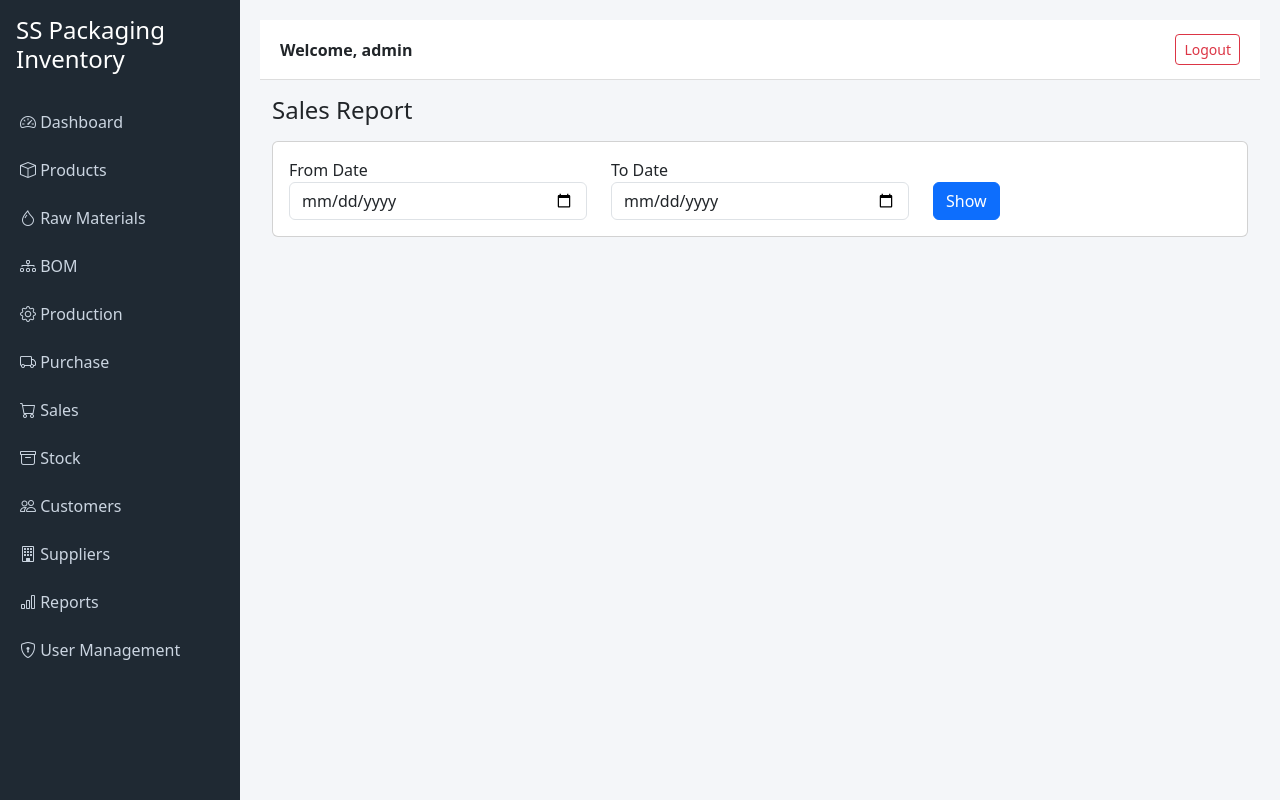
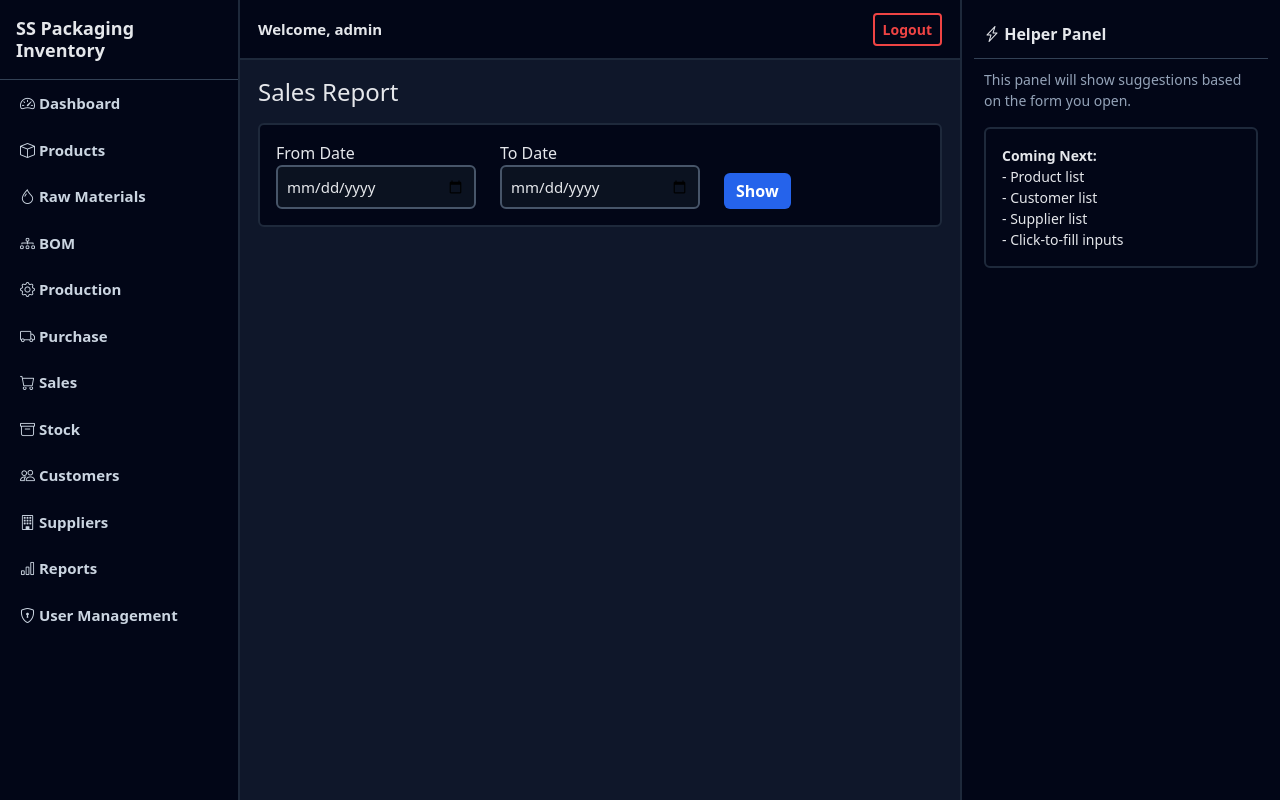
Before and after one commit to Pawan0472/bottle-inventory-, a Flask app: page /reports/sales in a window 1280 px wide. Run offline with Flask 3, Linux system fonts and the light colour scheme; a user stored in the database is signed in.

Commit message:
Update UI layout + add helper panel skeleton

```diff
--- a/templates/base.html
+++ b/templates/base.html
@@ -2,57 +2,215 @@
 <html lang="en">
 <head>
     <meta charset="UTF-8">
+    <meta name="viewport" content="width=device-width, initial-scale=1.0">
     <title>SS Packaging Inventory</title>
+
+    <!-- Bootstrap -->
     <link href="https://cdn.jsdelivr.net/npm/bootstrap@5.3.2/dist/css/bootstrap.min.css" rel="stylesheet">
     <link href="https://cdn.jsdelivr.net/npm/bootstrap-icons@1.11.1/font/bootstrap-icons.css" rel="stylesheet">
 
     <style>
+        :root {
+            --bg: #0f172a;
+            --panel: #020617;
+            --panel2: #0b1220;
+            --border: #1e293b;
+            --border2: #334155;
+            --text: #e5e7eb;
+            --muted: #94a3b8;
+            --accent: #38bdf8;
+            --btn: #2563eb;
+            --btnHover: #1d4ed8;
+            --danger: #ef4444;
+        }
+
         body {
             margin: 0;
-            background-color: #f4f6f9;
+            background: var(--bg);
+            color: var(--text);
+            font-family: system-ui, -apple-system, Segoe UI, Roboto, Arial, sans-serif;
         }
 
+        /* ===== Layout ===== */
+        .app-layout {
+            display: grid;
+            grid-template-columns: 240px 1fr 320px;
+            height: 100vh;
+            overflow: hidden;
+        }
+
+        /* ===== Sidebar ===== */
         .sidebar {
-            width: 240px;
+            background: var(--panel);
+            border-right: 2px solid var(--border);
             height: 100vh;
-            position: fixed;
-            background-color: #1f2933;
-            color: white;
+            position: sticky;
+            top: 0;
+            overflow-y: auto;
+        }
+
+        .sidebar h4 {
+            font-size: 18px;
+            font-weight: 800;
+            padding: 18px 16px;
+            margin: 0;
+            border-bottom: 1px solid var(--border2);
         }
 
         .sidebar a {
             color: #cbd5e1;
             text-decoration: none;
             display: block;
-            padding: 12px 20px;
+            padding: 12px 16px;
+            font-size: 15px;
+            font-weight: 600;
+            border-left: 4px solid transparent;
         }
 
         .sidebar a:hover {
-            background-color: #374151;
+            background: #0b1220;
             color: white;
+            border-left: 4px solid var(--accent);
         }
 
-        .content {
-            margin-left: 240px;
-            padding: 20px;
+        /* ===== Main Content ===== */
+        .main {
+            height: 100vh;
+            overflow: hidden;
+            display: flex;
+            flex-direction: column;
         }
 
+        /* ===== Topbar ===== */
         .topbar {
             height: 60px;
-            background-color: white;
-            border-bottom: 1px solid #ddd;
-            padding: 10px 20px;
+            background: var(--panel);
+            border-bottom: 2px solid var(--border);
+            padding: 10px 18px;
             display: flex;
             justify-content: space-between;
             align-items: center;
         }
+
+        .topbar strong {
+            font-size: 15px;
+        }
+
+        /* ===== Page Content ===== */
+        .content {
+            padding: 18px;
+            overflow-y: auto;
+            height: calc(100vh - 60px);
+        }
+
+        /* ===== Helper Panel ===== */
+        .helper-panel {
+            background: var(--panel);
+            border-left: 2px solid var(--border);
+            height: 100vh;
+            position: sticky;
+            top: 0;
+            overflow-y: auto;
+            padding: 12px;
+        }
+
+        .helper-header {
+            font-size: 16px;
+            font-weight: 800;
+            padding: 10px 10px 12px 10px;
+            border-bottom: 1px solid var(--border2);
+        }
+
+        .helper-body {
+            padding: 10px;
+            font-size: 14px;
+        }
+
+        .muted {
+            color: var(--muted);
+        }
+
+        /* ===== Inputs (High Contrast) ===== */
+        input, select, textarea {
+            background: #0b1220 !important;
+            color: var(--text) !important;
+            border: 2px solid #475569 !important;
+            padding: 9px !important;
+            font-size: 15px !important;
+        }
+
+        input::placeholder, textarea::placeholder {
+            color: #64748b !important;
+        }
+
+        input:focus, select:focus, textarea:focus {
+            outline: none !important;
+            border-color: var(--accent) !important;
+            box-shadow: 0 0 0 3px rgba(56, 189, 248, 0.15) !important;
+        }
+
+        /* ===== Buttons ===== */
+        .btn-primary {
+            background: var(--btn) !important;
+            border: none !important;
+            font-weight: 700 !important;
+        }
+
+        .btn-primary:hover {
+            background: var(--btnHover) !important;
+        }
+
+        .btn-outline-danger {
+            border: 2px solid var(--danger) !important;
+            color: var(--danger) !important;
+            font-weight: 700 !important;
+        }
+
+        .btn-outline-danger:hover {
+            background: var(--danger) !important;
+            color: white !important;
+        }
+
+        /* ===== Cards ===== */
+        .card, .table, .alert {
+            background: var(--panel) !important;
+            color: var(--text) !important;
+            border: 2px solid var(--border) !important;
+        }
+
+        .table th, .table td {
+            color: var(--text) !important;
+            border-color: var(--border) !important;
+        }
+
+        /* ===== Responsive ===== */
+        @media (max-width: 1200px) {
+            .app-layout {
+                grid-template-columns: 240px 1fr;
+            }
+            .helper-panel {
+                display: none;
+            }
+        }
+
+        @media (max-width: 768px) {
+            .app-layout {
+                grid-template-columns: 1fr;
+            }
+            .sidebar {
+                display: none;
+            }
+        }
     </style>
 </head>
+
 <body>
+
+<div class="app-layout">
 
     <!-- SIDEBAR -->
     <div class="sidebar">
-    <h4 class="p-3">SS Packaging Inventory</h4>
+        <h4>SS Packaging Inventory</h4>
 
         <a href="/dashboard"><i class="bi bi-speedometer2"></i> Dashboard</a>
         <a href="/products"><i class="bi bi-box"></i> Products</a>
@@ -71,8 +229,8 @@
         {% endif %}
     </div>
 
-<!-- MAIN CONTENT -->
-<div class="content">
+    <!-- MAIN -->
+    <div class="main">
 
         <!-- TOP BAR -->
         <div class="topbar">
@@ -84,13 +242,35 @@
             </div>
         </div>
 
-    <!-- THIS IS THE MOST IMPORTANT PART -->
-    <div class="container-fluid mt-3">
+        <!-- MAIN CONTENT -->
+        <div class="content">
             {% block content %}
             {% endblock %}
         </div>
 
     </div>
 
+    <!-- HELPER PANEL (Right) -->
+    <div class="helper-panel">
+        <div class="helper-header">
+            <i class="bi bi-lightning-charge"></i> Helper Panel
+        </div>
+        <div class="helper-body">
+            <p class="muted mb-2">
+                This panel will show suggestions based on the form you open.
+            </p>
+
+            <div class="alert alert-info mt-3">
+                <strong>Coming Next:</strong><br>
+                - Product list<br>
+                - Customer list<br>
+                - Supplier list<br>
+                - Click-to-fill inputs<br>
+            </div>
+        </div>
+    </div>
+
+</div>
+
 </body>
 </html>
```
Lines whose indentation alone changed are shown as unchanged.
